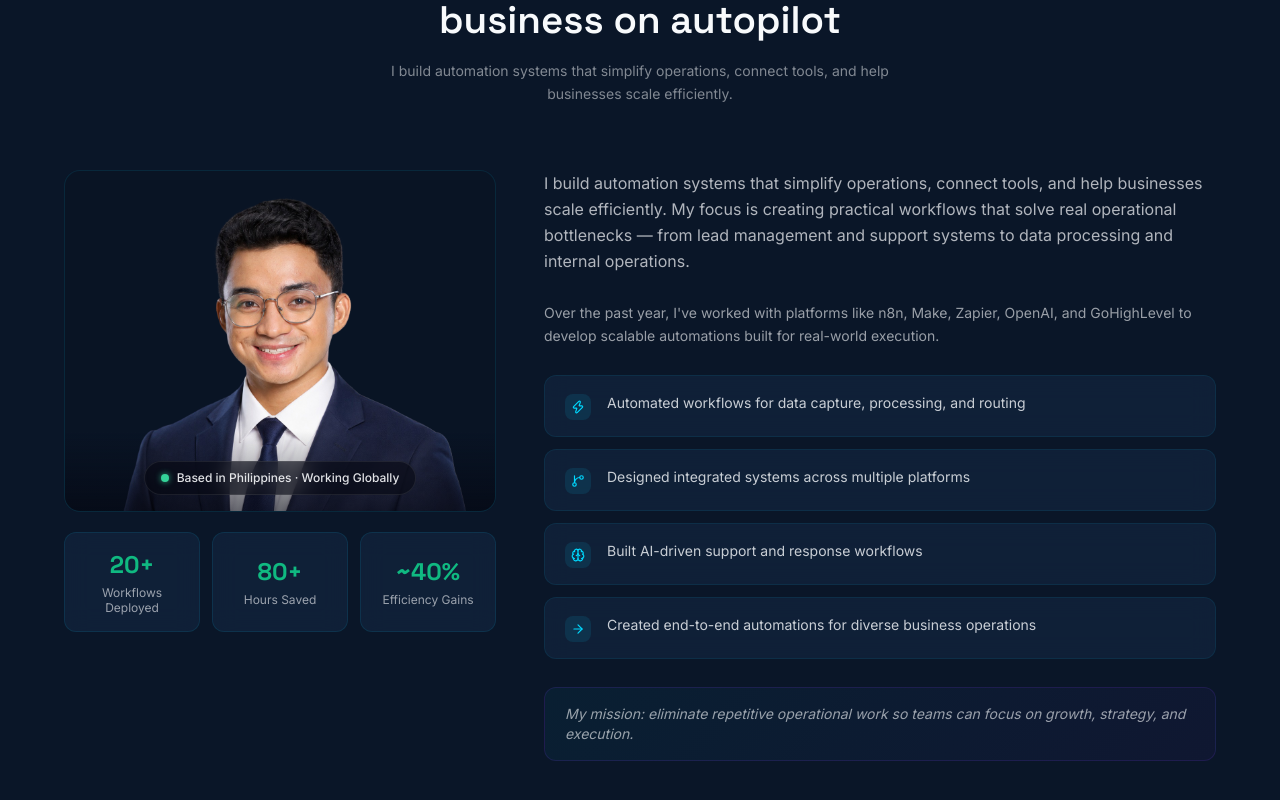
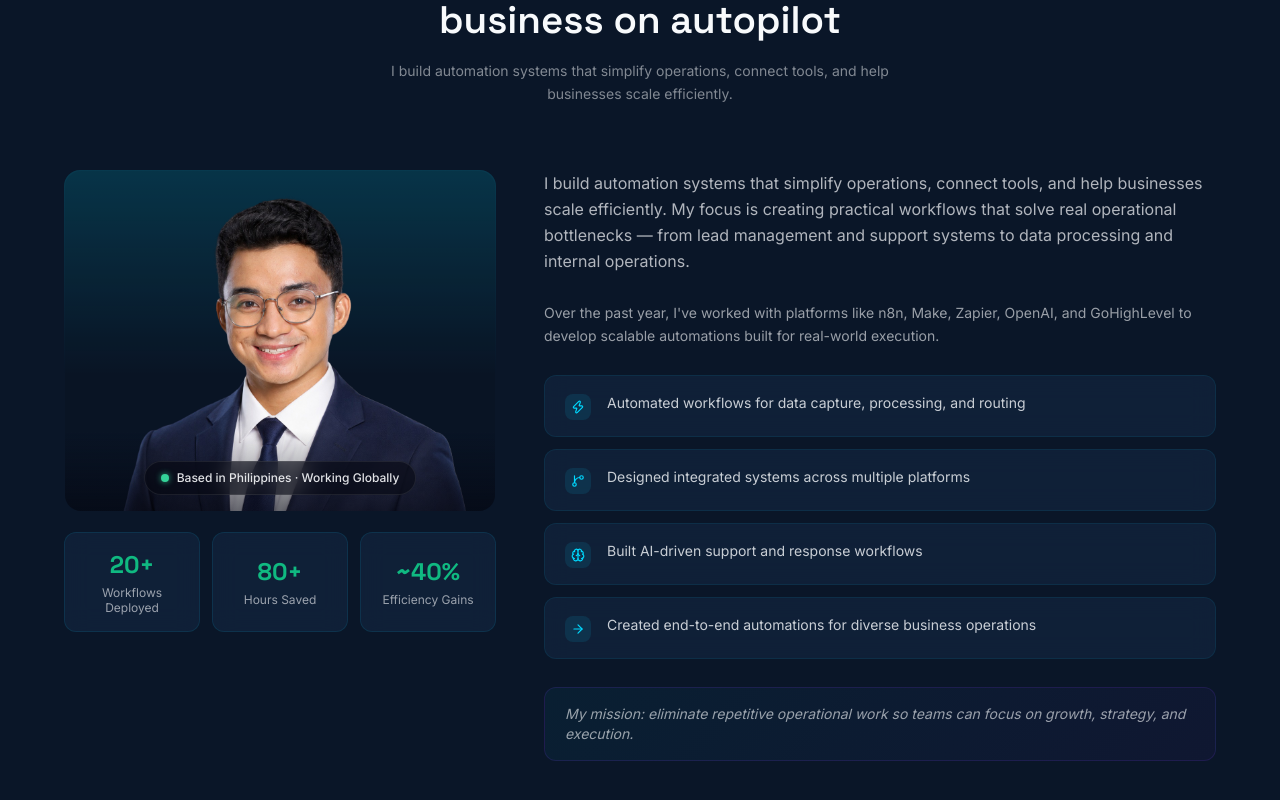
Before and after one commit to SiiiC1/AutomatewithDodge, a Next.js app: page / in a window 1280 px wide. Shown: the part 982-1782 px from the top of the page. Built offline with nearby package versions, Linux system fonts and the light colour scheme.

Commit message:
fix: gradient border on avatar card that fades into background

```diff
--- a/components/sections/About.tsx
+++ b/components/sections/About.tsx
@@ -55,10 +55,14 @@ export function About() {
             animate={isInView ? { opacity: 1, x: 0 } : {}}
             transition={{ duration: 0.6, delay: 0.15 }}
           >
-            {/* Avatar card */}
+            {/* Avatar card — gradient border wrapper */}
+            <div
+              className="rounded-2xl p-px"
+              style={{ background: 'linear-gradient(to bottom, rgba(0,217,255,0.18) 0%, transparent 60%)' }}
+            >
             <div
               className="rounded-2xl overflow-hidden relative"
-              style={{ border: '1px solid rgba(0,217,255,0.1)', background: 'rgba(0,0,0,0.08)' }}
+              style={{ background: 'rgba(0,0,0,0.08)' }}
             >
               {/* Photo — constrained height so it doesn't feel massive */}
               <div className="relative w-full" style={{ aspectRatio: '3/4', maxHeight: '340px' }}>
@@ -86,6 +90,7 @@ export function About() {
                   Based in Philippines · Working Globally
                 </span>
               </div>
+            </div>
             </div>
 
             {/* Stat cards — equal width and height */}
```
